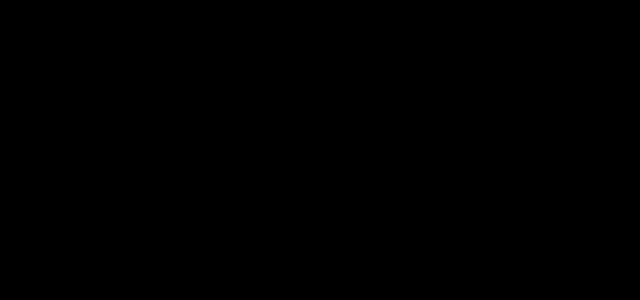
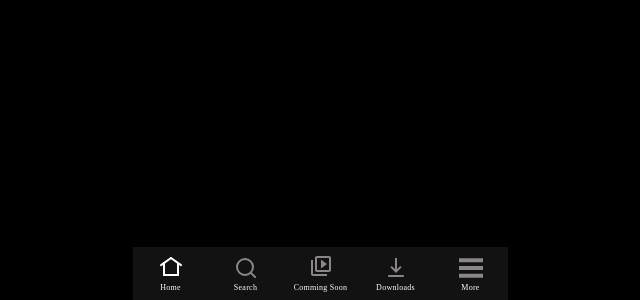
Before and after one commit to Pre-folio/next-netflix-16th, a Next.js app: page /search in a window 1280 px wide. Shown: the part 500-800 px from the top of the page, without its empty margins (507-1147 px from the left). Built offline with nearby package versions, Linux system fonts and the light colour scheme.

Commit message:
feat: footer 버튼 클릭 시 아이콘 색상 변경 기능 추가

```diff
--- a/src/components/elements/Footer.tsx
+++ b/src/components/elements/Footer.tsx
@@ -1,29 +1,70 @@
-import { useRecoilState } from 'recoil';
-import styled from 'styled-components';
-import { isClickedState } from '../../states/footerState';
+import { useRouter } from "next/router";
+import React, { useState } from "react";
+import { useRecoilState } from "recoil";
+import styled from "styled-components";
+import CommingSoonIcon from "../icons/CommingSoonIcon";
+import DownloadsIcon from "../icons/DownloadsIcon";
+import HomeIcon from "../icons/HomeIcon";
+import MoreIcon from "../icons/More";
+import SearchIcon from "../icons/SearchIcon";
 
 const Footer = () => {
-  const [isClicked, setIsClicked] = useRecoilState(isClickedState);
+  const [path, setPath] = useState("home");
+  const [selectedIcon, setSelectedIcon] = useState("home");
+  const router = useRouter();
+  console.log(router.pathname);
+
+  const handleOnClick = (e: any) => {
+    // if (e.currentTarget.name === "home") {
+    //   router.push("/home");
+    //   setPath("home");
+    // } else if (e.currentTarget.name === "search") {
+    //   router.push("/search");
+    //   setPath("search");
+    // }
+    setSelectedIcon(e.currentTarget.name);
+  };
+
   return (
     <Wrapper>
       <ItemWrapper>
-        <FooterImg src="/images/footer/home.svg" />
+        <HomeIcon
+          path={path}
+          onClick={handleOnClick}
+          isSelected={selectedIcon === "home"}
+        />
         <FooterItem>Home</FooterItem>
       </ItemWrapper>
       <ItemWrapper>
-        <FooterImg src="/images/footer/search.svg" />
+        <SearchIcon
+          path={path}
+          onClick={handleOnClick}
+          isSelected={selectedIcon === "search"}
+        />
         <FooterItem>Search</FooterItem>
       </ItemWrapper>
       <ItemWrapper>
-        <FooterImg src="/images/footer/comming-soon.svg" />
+        <CommingSoonIcon
+          path={path}
+          onClick={handleOnClick}
+          isSelected={selectedIcon === "comming-soon"}
+        />
         <FooterItem>Comming Soon</FooterItem>
       </ItemWrapper>
       <ItemWrapper>
-        <FooterImg src="/images/footer/Downloads.svg" />
+        <DownloadsIcon
+          path={path}
+          onClick={handleOnClick}
+          isSelected={selectedIcon === "downloads"}
+        />
         <FooterItem>Downloads</FooterItem>
       </ItemWrapper>
       <ItemWrapper>
-        <FooterImg src="/images/footer/More.svg" />
+        <MoreIcon
+          path={path}
+          onClick={handleOnClick}
+          isSelected={selectedIcon === "more"}
+        />
         <FooterItem>More</FooterItem>
       </ItemWrapper>
     </Wrapper>
--- /dev/null
+++ b/src/components/icons/CommingSoonIcon.tsx
@@ -0,0 +1,24 @@
+import React, { useState } from "react";
+import styled from "styled-components";
+import { SvgWrapper } from "./icons.styled";
+
+const CommingSoonIcon = ({ path, onClick, isSelected }: any) => {
+  return (
+    <SvgWrapper name="comming-soon" onClick={onClick}>
+      <svg
+        width="20"
+        height="20"
+        viewBox="0 0 20 20"
+        fill={isSelected ? "white" : "#8C8787"}
+        xmlns="http://www.w3.org/2000/svg"
+      >
+        <path
+          d="M2 4H0V18C0 19.1 0.9 20 2 20H16V18H2V4ZM18 0H6C4.9 0 4 0.9 4 2V14C4 15.1 4.9 16 6 16H18C19.1 16 20 15.1 20 14V2C20 0.9 19.1 0 18 0ZM18 14H6V2H18V14ZM10 3.5V12.5L16 8L10 3.5Z"
+          fill={isSelected ? "white" : "#8C8787"}
+        />
+      </svg>
+    </SvgWrapper>
+  );
+};
+
+export default CommingSoonIcon;
--- /dev/null
+++ b/src/components/icons/DownloadsIcon.tsx
@@ -0,0 +1,26 @@
+import React, { useState } from "react";
+import styled from "styled-components";
+import { SvgWrapper } from "./icons.styled";
+
+const DownloadsIcon = ({ path, onClick, isSelected }: any) => {
+  return (
+    <SvgWrapper name="downloads" onClick={onClick}>
+      <svg
+        width="24"
+        height="24"
+        viewBox="0 0 24 24"
+        fill={isSelected ? "white" : "#8C8787"}
+        xmlns="http://www.w3.org/2000/svg"
+      >
+        <path
+          fill-rule="evenodd"
+          clip-rule="evenodd"
+          d="M5 19H19C19.2652 19 19.5196 19.1054 19.7071 19.2929C19.8946 19.4804 20 19.7348 20 20C20 20.2652 19.8946 20.5196 19.7071 20.7071C19.5196 20.8946 19.2652 21 19 21H5C4.73478 21 4.48043 20.8946 4.29289 20.7071C4.10536 20.5196 4 20.2652 4 20C4 19.7348 4.10536 19.4804 4.29289 19.2929C4.48043 19.1054 4.73478 19 5 19ZM13 13.175L16.243 9.933L17.657 11.347L12 17.004L6.343 11.347L7.757 9.933L11 13.175V2H13V13.175Z"
+          fill={isSelected ? "white" : "#8C8787"}
+        />
+      </svg>
+    </SvgWrapper>
+  );
+};
+
+export default DownloadsIcon;
--- a/src/components/icons/HomeIcon.tsx
+++ b/src/components/icons/HomeIcon.tsx
@@ -1,28 +1,56 @@
-import React from 'react';
+import React, { useEffect, useState } from "react";
+import styled from "styled-components";
+import { SvgWrapper } from "./icons.styled";
 
-interface HomeIconProps {
-  onClick?: React.MouseEventHandler<HTMLButtonElement>;
-  className?: string;
-  isSelected?: boolean;
-}
+const HomeIcon = ({ path, onClick, isSelected }: any) => {
+  // const [isSelected, setIsSelected] = useState(false);
+  // useEffect(() => {
+  //   setIsSelected(path === "home");
+  // }, [path]);
 
-const HomeIcon = ({ onClick, className, isSelected }: HomeIconProps) => {
   return (
-    <div className={className}>
+    <SvgWrapper name="home" onClick={onClick}>
       <svg
         width="24"
         height="24"
         viewBox="0 0 24 24"
-        fill={isSelected ? 'white' : 'black'}
+        fill={isSelected ? "white" : "#8C8787"}
         xmlns="http://www.w3.org/2000/svg"
       >
-        <path d="M22 9.15789L12 2" stroke="white" stroke-width="2" stroke-linecap="round" stroke-linejoin="round" />
-        <path d="M2 9.15789L12 2" stroke="white" stroke-width="2" stroke-linecap="round" stroke-linejoin="round" />
-        <path d="M5 19V7.36841" stroke="white" stroke-width="2" stroke-linecap="round" />
-        <path d="M19 19V7.36841" stroke="white" stroke-width="2" stroke-linecap="round" />
-        <path d="M5 19H19" stroke="white" stroke-width="2" stroke-linecap="round" />
+        <path
+          d="M22 9.15789L12 2"
+          stroke={isSelected ? "white" : "#8C8787"}
+          stroke-width="2"
+          stroke-linecap="round"
+          stroke-linejoin="round"
+        />
+        <path
+          d="M2 9.15789L12 2"
+          stroke={isSelected ? "white" : "#8C8787"}
+          stroke-width="2"
+          stroke-linecap="round"
+          stroke-linejoin="round"
+        />
+        <path
+          d="M5 19V7.36841"
+          stroke={isSelected ? "white" : "#8C8787"}
+          stroke-width="2"
+          stroke-linecap="round"
+        />
+        <path
+          d="M19 19V7.36841"
+          stroke={isSelected ? "white" : "#8C8787"}
+          stroke-width="2"
+          stroke-linecap="round"
+        />
+        <path
+          d="M5 19H19"
+          stroke={isSelected ? "white" : "#8C8787"}
+          stroke-width="2"
+          stroke-linecap="round"
+        />
       </svg>
-    </div>
+    </SvgWrapper>
   );
 };
 
--- /dev/null
+++ b/src/components/icons/More.tsx
@@ -0,0 +1,24 @@
+import React, { useState } from "react";
+import styled from "styled-components";
+import { SvgWrapper } from "./icons.styled";
+
+const MoreIcon = ({ path, onClick, isSelected }: any) => {
+  return (
+    <SvgWrapper name="more" onClick={onClick}>
+      <svg
+        width="24"
+        height="24"
+        viewBox="0 0 21 17"
+        fill={isSelected ? "white" : "#8C8787"}
+        xmlns="http://www.w3.org/2000/svg"
+      >
+        <path
+          d="M0 0V3.4H21V0H0ZM0 6.8V10.2H21V6.8H0ZM0 13.6V17H21V13.6H0Z"
+          fill={isSelected ? "white" : "#8C8787"}
+        />
+      </svg>
+    </SvgWrapper>
+  );
+};
+
+export default MoreIcon;
--- /dev/null
+++ b/src/components/icons/SearchIcon.tsx
@@ -0,0 +1,35 @@
+import React, { useEffect, useState } from "react";
+import styled from "styled-components";
+import { SvgWrapper } from "./icons.styled";
+
+const SearchIcon = ({ path, onClick, isSelected }: any) => {
+  return (
+    <SvgWrapper name="search" onClick={onClick}>
+      <svg
+        width="24"
+        height="24"
+        viewBox="0 0 24 24"
+        fill="none"
+        xmlns="http://www.w3.org/2000/svg"
+      >
+        <path
+          d="M11 19C15.4183 19 19 15.4183 19 11C19 6.58172 15.4183 3 11 3C6.58172 3 3 6.58172 3 11C3 15.4183 6.58172 19 11 19Z"
+          stroke={isSelected ? "white" : "#8C8787"}
+          stroke-width="2"
+          stroke-linecap="round"
+          stroke-linejoin="round"
+        />
+        <path
+          d="M21 21L16.65 16.65"
+          stroke={isSelected ? "white" : "#8C8787"}
+          stroke-width="2"
+          stroke-linecap="round"
+          stroke-linejoin="round"
+        />
+      </svg>
+      ;
+    </SvgWrapper>
+  );
+};
+
+export default SearchIcon;
--- /dev/null
+++ b/src/components/icons/icons.styled.ts
@@ -0,0 +1,14 @@
+import styled from "styled-components";
+
+export const SvgWrapper = styled.button`
+  margin: 0;
+  padding: 0;
+
+  border: none;
+  background: none;
+
+  width: 24px;
+  height: 24px;
+
+  cursor: pointer;
+`;
--- a/src/interfaces/interface.ts
+++ b/src/interfaces/interface.ts
@@ -1,4 +1,4 @@
-import React from 'react';
+import React from "react";
 
 export interface IThumbnailProps {
   imageSrc: string;
--- a/src/pages/search/index.tsx
+++ b/src/pages/search/index.tsx
@@ -1,5 +1,11 @@
+import Footer from "../../components/elements/Footer";
+
 const SearchPage = () => {
-  return <h1>SearchPage</h1>;
+  return (
+    <div>
+      <Footer />
+    </div>
+  );
 };
 
 export default SearchPage;
--- a/src/states/footerState.ts
+++ /dev/null
@@ -1,6 +0,0 @@
-import { atom } from 'recoil';
-
-export const isClickedState = atom({
-  key: 'footerState/isClicked',
-  default: [],
-});
```
Also changed, not shown: src/pages/home/index.tsx (+36 -19 lines).
